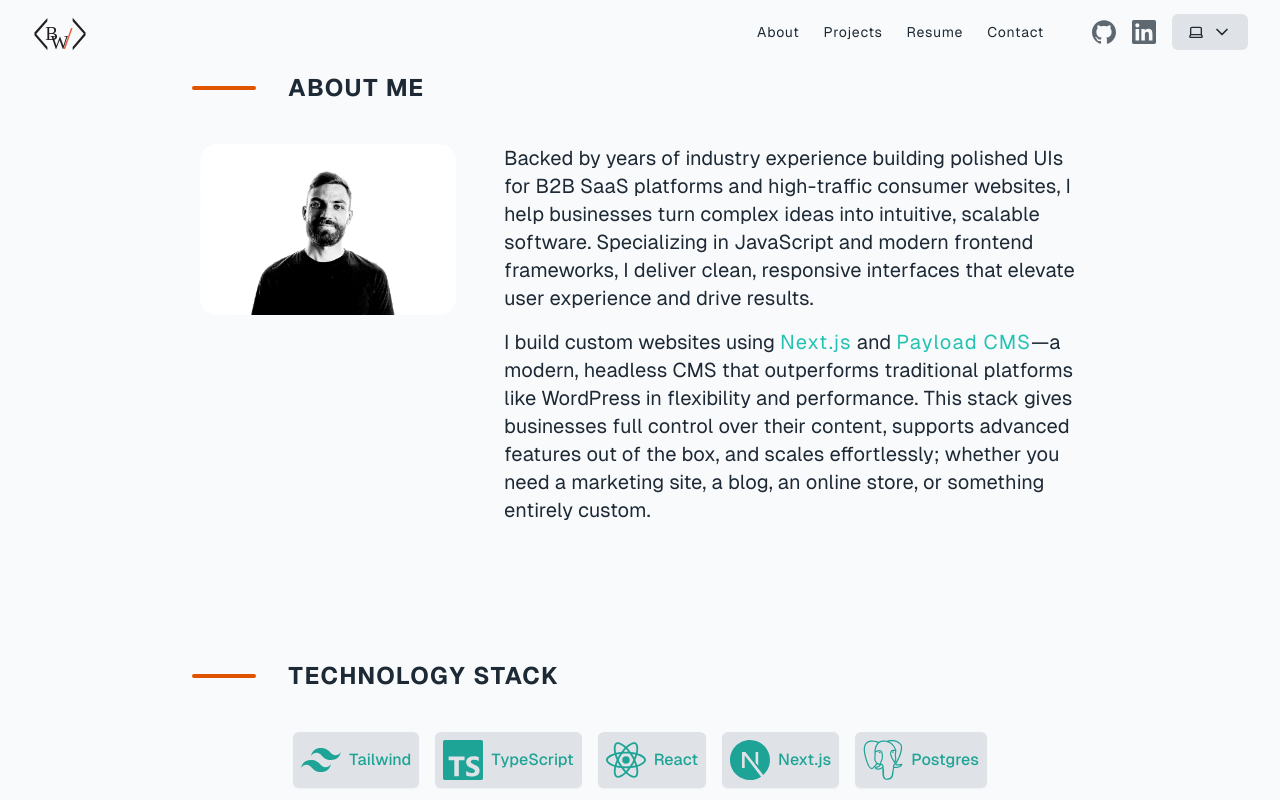
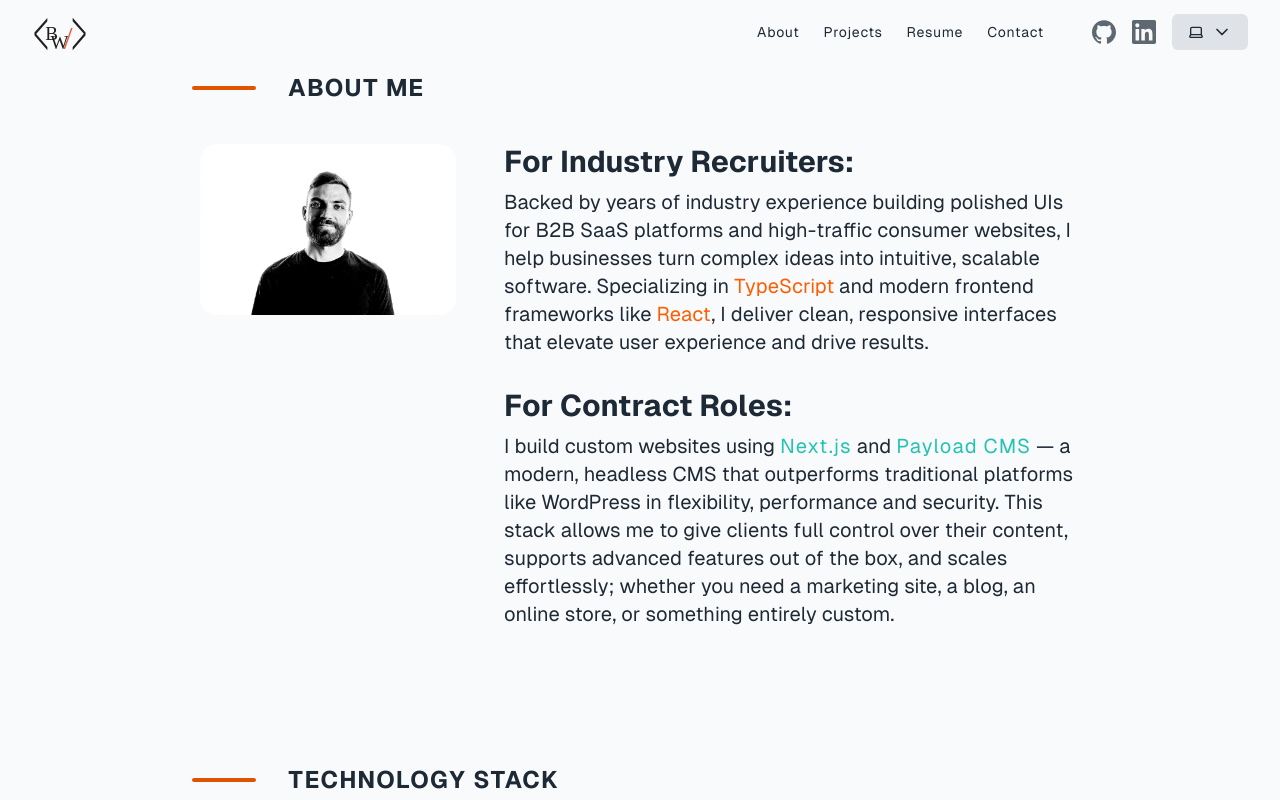
Before and after one commit to benWozak/portfolio-v2, a Next.js app: page /about in a window 1280 px wide. Shown: the top 800 px of the page. Built offline with nearby package versions, Linux system fonts and the light colour scheme.

Commit message:
slight copy update on about section

```diff
--- a/src/components/content/About.tsx
+++ b/src/components/content/About.tsx
@@ -23,14 +23,22 @@ export function About() {
           />
         </motion.div>
         <motion.div className="max-w-xl" variants={itemVariants}>
-          <p className="md:text-lg lg:text-xl mb-4">
+          <h3 className="text-xl md:text-2xl lg:text-3xl font-bold mb-2">
+            For Industry Recruiters:
+          </h3>
+          <p className="md:text-lg lg:text-xl mb-8">
             Backed by years of industry experience building polished UIs for B2B
             SaaS platforms and high-traffic consumer websites, I help businesses
             turn complex ideas into intuitive, scalable software. Specializing
-            in JavaScript and modern frontend frameworks, I deliver clean,
+            in <span className="text-primary-500">TypeScript</span> and modern
+            frontend frameworks like{" "}
+            <span className="text-primary-500">React</span>, I deliver clean,
             responsive interfaces that elevate user experience and drive
             results.
           </p>
+          <h3 className="text-xl md:text-2xl lg:text-3xl font-bold mb-2">
+            For Contract Roles:
+          </h3>
           <p className="md:text-lg lg:text-xl">
             I build custom websites using{" "}
             <LinkButton
@@ -42,25 +50,21 @@ export function About() {
             </LinkButton>{" "}
             and{" "}
             <LinkButton
-              href="https://payloadcms.com/compare/wordpressk"
+              href="https://payloadcms.com/compare/wordpress"
               className="md:text-lg lg:text-xl text-secondary-600 dark:text-secondary-500"
               target="_blank"
             >
               Payload CMS
-            </LinkButton>
-            —a modern, headless CMS that outperforms traditional platforms like
-            WordPress in flexibility and performance. This stack gives
-            businesses full control over their content, supports advanced
-            features out of the box, and scales effortlessly; whether you need a
-            marketing site, a blog, an online store, or something entirely
-            custom.
+            </LinkButton>{" "}
+            — a modern, headless CMS that outperforms traditional platforms like
+            WordPress in flexibility, performance and security. This stack
+            allows me to give clients full control over their content, supports
+            advanced features out of the box, and scales effortlessly; whether
+            you need a marketing site, a blog, an online store, or something
+            entirely custom.
           </p>
         </motion.div>
       </AnimatedSection>
     </Section>
   );
 }
-
-// https://payloadcms.com/
-// https://payloadcms.com/compare/wordpress
-// https://nextjs.org/
```
